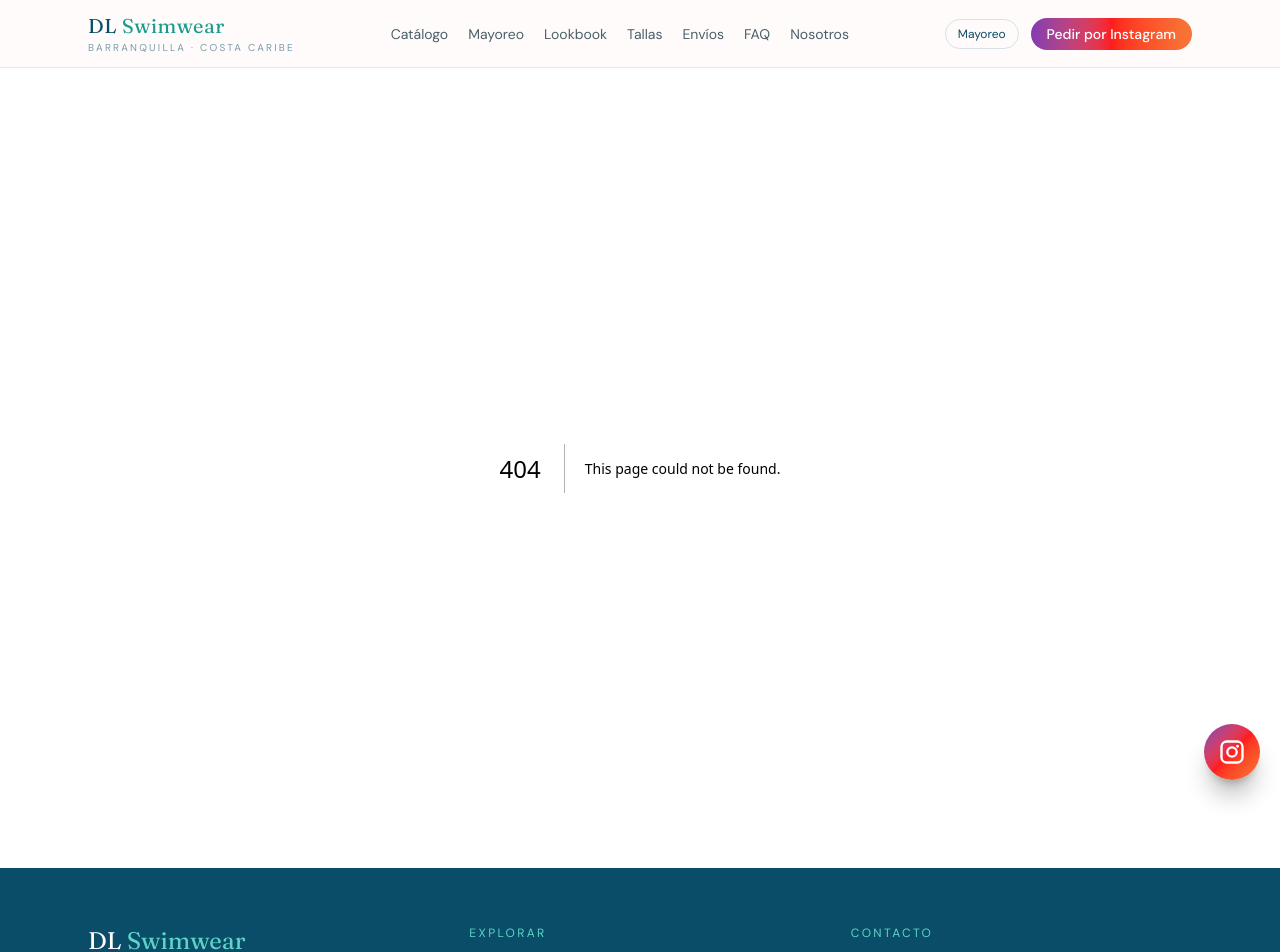
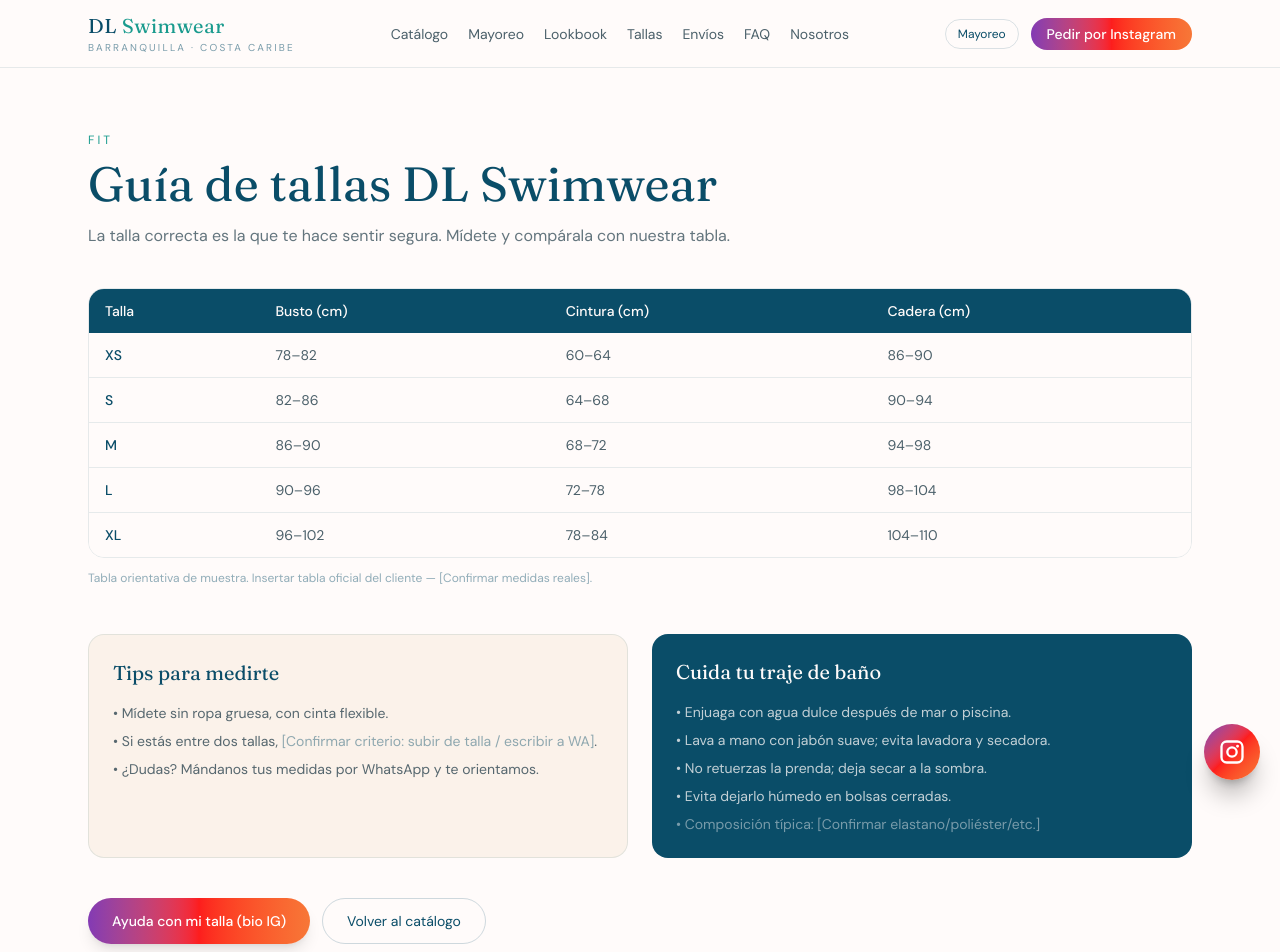
Before and after one commit to atctorre/dl-swimwear, a Next.js app: page /tallas in a window 1280 px wide. Before the commit this address had no page. Shown: the top 952 px of the page. Built offline with nearby package versions, Linux system fonts and the light colour scheme.

Commit message:
Add tallas and faq pages

```diff
--- /dev/null
+++ b/src/app/faq/page.tsx
@@ -0,0 +1,91 @@
+import type { Metadata } from "next";
+import Link from "next/link";
+import OrderButton from "@/components/OrderButton";
+import { CTA_COPY, INSTAGRAM_HANDLE } from "@/lib/contact";
+
+export const metadata: Metadata = {
+  title: "Preguntas frecuentes",
+  description:
+    "Tallas, mayoreo, envíos, cuidados y cómo pedir por WhatsApp. FAQ DL Swimwear Barranquilla.",
+};
+
+const faqs = [
+  {
+    q: "¿Ustedes fabrican o solo revenden?",
+    a: "Somos fabricantes en Barranquilla: diseñamos y producimos nuestros trajes de baño. Por eso manejamos colección propia y mayoreo.",
+  },
+  {
+    q: "¿Cómo compro un set si no veo precio en la web?",
+    a: "Eliges modelo y talla en el catálogo y nos escribes por WhatsApp (el mismo de nuestra bio en Instagram). Te confirmamos disponibilidad y precio.",
+  },
+  {
+    q: "¿Hacen mayoreo para tiendas?",
+    a: "Sí. Cuéntanos ciudad, tipo de negocio y volumen aproximado. Cotizamos sobre la colección vigente y [Confirmar mínimos].",
+  },
+  {
+    q: "¿Cómo sé mi talla?",
+    a: "Usa nuestra guía de tallas con busto/cintura/cadera. Si dudas, mándanos tus medidas por WhatsApp y te orientamos antes de encargar.",
+  },
+  {
+    q: "¿Envían a toda Colombia?",
+    a: "La bio indica envíos nacionales (y menciona internacionales). Cobertura exacta: [Confirmar]. Al cotizar te decimos tiempo y costo a tu ciudad.",
+  },
+  {
+    q: "¿Puedo cambiar la prenda si la talla no me quedó?",
+    a: "[Confirmar política de cambios para swimwear — higiene, plazos, solo defecto vs cambio de talla]. Escríbenos y te explicamos el caso.",
+  },
+  {
+    q: "¿Las fotos son del producto real?",
+    a: "En el sitio usamos placeholders elegantes hasta cargar campañas propias. En Instagram @dl_swimwear verás fotos reales de prendas y campañas. Colores pueden variar un poco según pantalla.",
+  },
+  {
+    q: "¿El mayoreo usa otro WhatsApp?",
+    a: "Puedes escribir al mismo WhatsApp de la bio e indicar que es mayoreo. [Confirmar si más adelante tendrán línea dedicada.]",
+  },
+];
+
+export default function FaqPage() {
+  return (
+    <div className="mx-auto max-w-3xl px-4 py-12 sm:px-6 sm:py-16">
+      <p className="text-xs uppercase tracking-[0.25em] text-turquoise-deep">Ayuda</p>
+      <h1 className="mt-3 font-display text-4xl text-ocean sm:text-5xl">Preguntas frecuentes</h1>
+      <p className="mt-4 text-ink/65">
+        Tallas, mayoreo, envíos, cuidados y cómo pedir. Canal oficial: Instagram @{INSTAGRAM_HANDLE}{" "}
+        → link de WhatsApp en la bio.
+      </p>
+
+      <div className="mt-10 space-y-4">
+        {faqs.map((f) => (
+          <details
+            key={f.q}
+            className="group rounded-2xl border border-ocean/10 bg-sand/30 px-5 py-4 open:bg-sand/50"
+          >
+            <summary className="cursor-pointer list-none font-display text-lg text-ocean marker:content-none [&::-webkit-details-marker]:hidden">
+              <span className="flex items-center justify-between gap-4">
+                {f.q}
+                <span className="text-turquoise transition group-open:rotate-45">+</span>
+              </span>
+            </summary>
+            <p className="mt-3 text-sm leading-relaxed text-ink/70">{f.a}</p>
+          </details>
+        ))}
+      </div>
+
+      <div className="mt-12 flex flex-wrap gap-3">
+        <OrderButton variant="instagram">{CTA_COPY.primaryOrder}</OrderButton>
+        <Link
+          href="/tallas"
+          className="inline-flex rounded-full border border-ocean/20 px-6 py-3 text-sm text-ocean hover:border-turquoise"
+        >
+          Guía de tallas
+        </Link>
+        <Link
+          href="/mayoreo"
+          className="inline-flex rounded-full border border-ocean/20 px-6 py-3 text-sm text-ocean hover:border-turquoise"
+        >
+          Mayoreo
+        </Link>
+      </div>
+    </div>
+  );
+}
--- /dev/null
+++ b/src/app/tallas/page.tsx
@@ -0,0 +1,92 @@
+import type { Metadata } from "next";
+import Link from "next/link";
+import OrderButton from "@/components/OrderButton";
+import { sizeGuideRows } from "@/data/products";
+import { CTA_COPY, PREFILL_HINTS } from "@/lib/contact";
+
+export const metadata: Metadata = {
+  title: "Guía de tallas",
+  description: "Encuentra tu talla de bikini y enterizo. Tabla de medidas DL Swimwear.",
+};
+
+export default function TallasPage() {
+  return (
+    <div className="mx-auto max-w-6xl px-4 py-12 sm:px-6 sm:py-16">
+      <p className="text-xs uppercase tracking-[0.25em] text-turquoise-deep">Fit</p>
+      <h1 className="mt-3 font-display text-4xl text-ocean sm:text-5xl">
+        Guía de tallas DL Swimwear
+      </h1>
+      <p className="mt-4 max-w-2xl text-ink/65">
+        La talla correcta es la que te hace sentir segura. Mídete y compárala con nuestra tabla.
+      </p>
+
+      <div className="mt-10 overflow-x-auto rounded-2xl border border-ocean/10">
+        <table className="w-full min-w-[32rem] text-sm">
+          <thead className="bg-ocean text-cream">
+            <tr>
+              <th className="px-4 py-3 text-left font-medium">Talla</th>
+              <th className="px-4 py-3 text-left font-medium">Busto (cm)</th>
+              <th className="px-4 py-3 text-left font-medium">Cintura (cm)</th>
+              <th className="px-4 py-3 text-left font-medium">Cadera (cm)</th>
+            </tr>
+          </thead>
+          <tbody className="divide-y divide-ocean/10 bg-cream">
+            {sizeGuideRows.map((r) => (
+              <tr key={r.size} className="hover:bg-sand/40">
+                <td className="px-4 py-3 font-medium text-ocean">{r.size}</td>
+                <td className="px-4 py-3 text-ink/75">{r.busto}</td>
+                <td className="px-4 py-3 text-ink/75">{r.cintura}</td>
+                <td className="px-4 py-3 text-ink/75">{r.cadera}</td>
+              </tr>
+            ))}
+          </tbody>
+        </table>
+      </div>
+      <p className="mt-3 text-xs text-ocean/45">
+        Tabla orientativa de muestra. Insertar tabla oficial del cliente — [Confirmar medidas
+        reales].
+      </p>
+
+      <div className="mt-12 grid gap-6 md:grid-cols-2">
+        <div className="rounded-2xl border border-ocean/10 bg-sand/40 p-6">
+          <h2 className="font-display text-xl text-ocean">Tips para medirte</h2>
+          <ul className="mt-4 space-y-2 text-sm text-ink/70">
+            <li>• Mídete sin ropa gruesa, con cinta flexible.</li>
+            <li>
+              • Si estás entre dos tallas,{" "}
+              <em className="not-italic text-ocean/45">
+                [Confirmar criterio: subir de talla / escribir a WA]
+              </em>
+              .
+            </li>
+            <li>• ¿Dudas? Mándanos tus medidas por WhatsApp y te orientamos.</li>
+          </ul>
+        </div>
+        <div className="rounded-2xl bg-ocean p-6 text-cream">
+          <h2 className="font-display text-xl">Cuida tu traje de baño</h2>
+          <ul className="mt-4 space-y-2 text-sm text-cream/75">
+            <li>• Enjuaga con agua dulce después de mar o piscina.</li>
+            <li>• Lava a mano con jabón suave; evita lavadora y secadora.</li>
+            <li>• No retuerzas la prenda; deja secar a la sombra.</li>
+            <li>• Evita dejarlo húmedo en bolsas cerradas.</li>
+            <li className="text-cream/45">
+              • Composición típica: [Confirmar elastano/poliéster/etc.]
+            </li>
+          </ul>
+        </div>
+      </div>
+
+      <div className="mt-10 flex flex-wrap gap-3">
+        <OrderButton variant="instagram" title={PREFILL_HINTS.size}>
+          {CTA_COPY.sizeHelp}
+        </OrderButton>
+        <Link
+          href="/catalogo"
+          className="inline-flex rounded-full border border-ocean/20 px-6 py-3 text-sm text-ocean hover:border-turquoise"
+        >
+          Volver al catálogo
+        </Link>
+      </div>
+    </div>
+  );
+}
```
